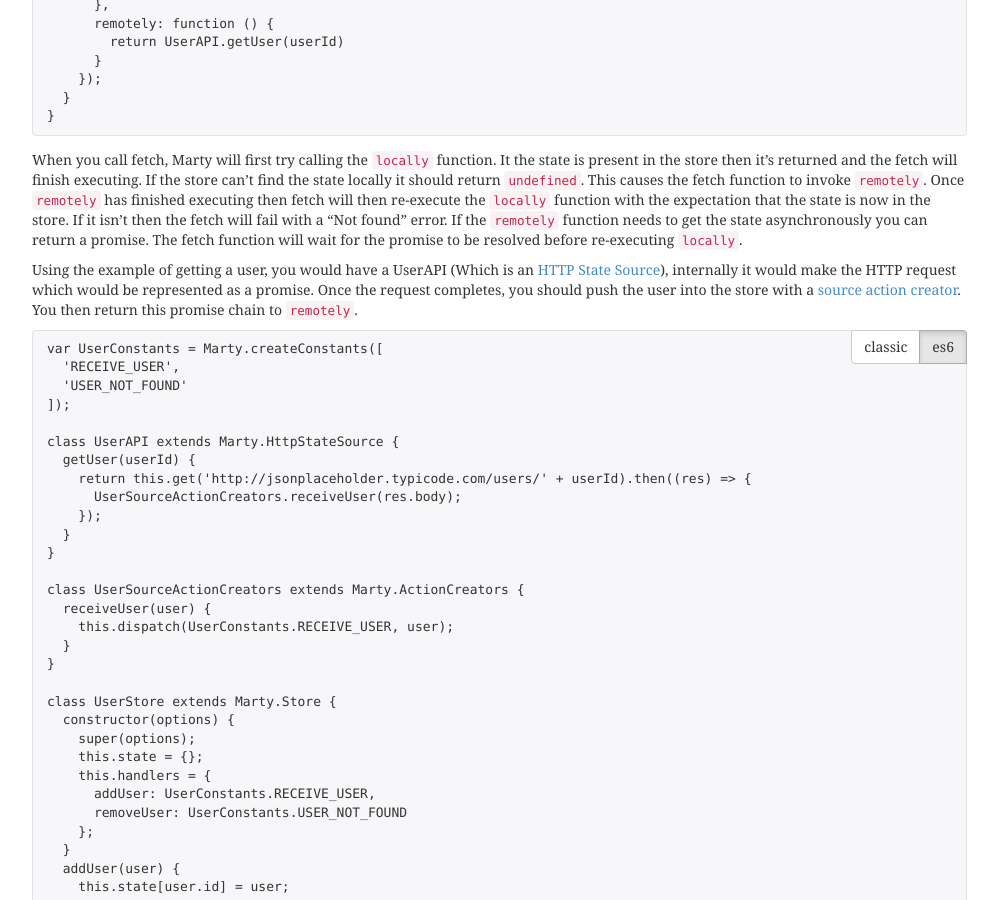
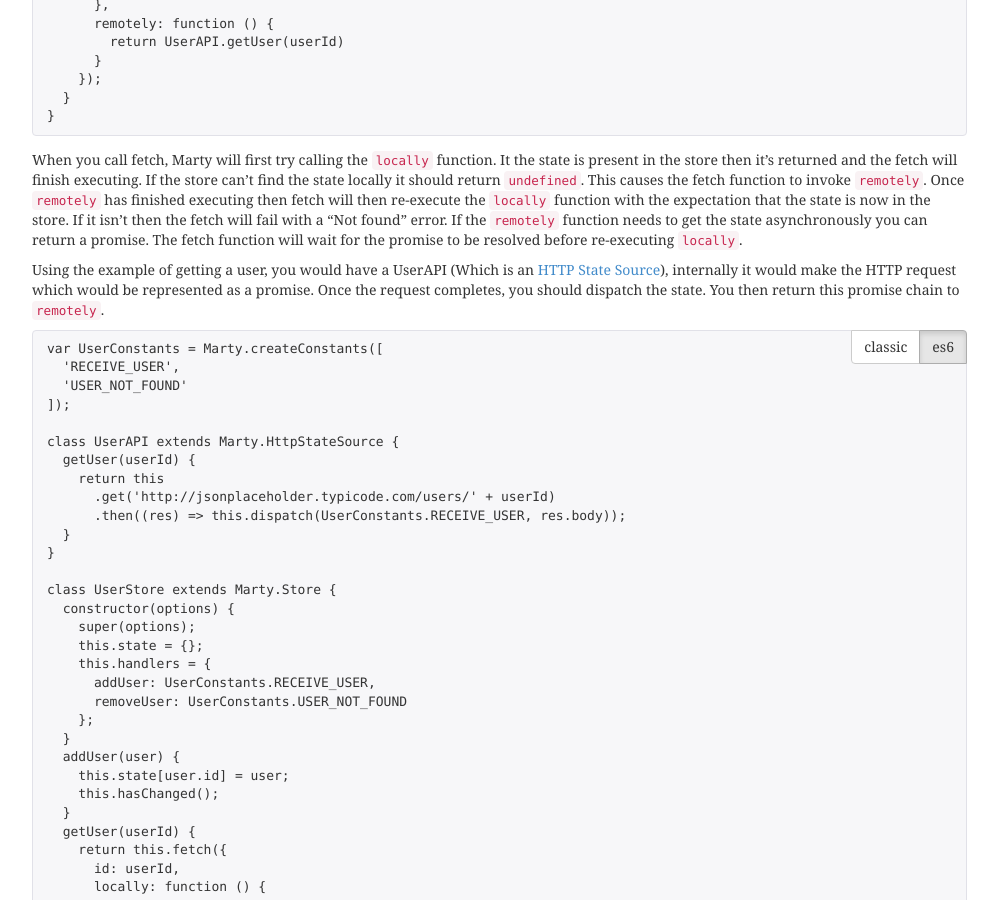
Before and after one commit to alsuper114/marty, a Jekyll site: the page built from docs/_guides/stores/fetching-data.md, in a window 1280 px wide and 900 px high, scrolled down 484 px. Shown: the whole window, without its empty margins (243-1241 px from the left). Built offline with Jekyll 4.4.1, drawn with Linux system fonts in a browser that asks for light colours; nearby versions of some CDN libraries; Markdown is read by kramdown in place of the engine named in the settings.

```diff
--- a/docs/_guides/stores/fetching-data.md
+++ b/docs/_guides/stores/fetching-data.md
@@ -51,7 +51,7 @@ class UserStore extends Marty.Store {
 
 When you call fetch, Marty will first try calling the ``locally`` function. It the state is present in the store then it's returned and the fetch will finish executing. If the store can't find the state locally it should return ``undefined``. This causes the fetch function to invoke ``remotely``. Once ``remotely`` has finished executing then fetch will then re-execute the ``locally`` function with the expectation that the state is now in the store. If it isn't then the fetch will fail with a "Not found" error. If the ``remotely`` function needs to get the state asynchronously you can return a promise. The fetch function will wait for the promise to be resolved before re-executing ``locally``.
 
-Using the example of getting a user, you would have a UserAPI (Which is an [HTTP State Source](/guides/state-sources/http.html)), internally it would make the HTTP request which would be represented as a promise. Once the request completes, you should push the user into the store with a [source action creator](/guides/action-creators/source-action-creators.html). You then return this promise chain to ``remotely``.
+Using the example of getting a user, you would have a UserAPI (Which is an [HTTP State Source](/guides/state-sources/http.html)), internally it would make the HTTP request which would be represented as a promise. Once the request completes, you should dispatch the state. You then return this promise chain to ``remotely``.
 
 {% sample %}
 classic
@@ -65,16 +65,11 @@ var UserAPI = Marty.createStateSource({
   type: 'http',
   id: 'UserAPI',
   getUser: function (userId) {
-    return this.get('http://jsonplaceholder.typicode.com/users/' + userId).then(function (res) {
-      UserSourceActionCreators.receiveUser(res.body);
-    });
-  }
-});
-
-var UserSourceActionCreators = Marty.createActionCreators({
-  id: 'UserSourceActionCreators',
-  receiveUser: function (user) {
-    this.dispatch(UserConstants.RECEIVE_USER, user);
+    return this
+      .get('http://jsonplaceholder.typicode.com/users/' + userId)
+      .then(function (res) {
+        this.dispatch(UserConstants.RECEIVE_USER, res.body);
+      }.bind(this));
   }
 });
 
@@ -116,15 +111,9 @@ var UserConstants = Marty.createConstants([
 
 class UserAPI extends Marty.HttpStateSource {
   getUser(userId) {
-    return this.get('http://jsonplaceholder.typicode.com/users/' + userId).then((res) => {
-      UserSourceActionCreators.receiveUser(res.body);
-    });
-  }
-}
-
-class UserSourceActionCreators extends Marty.ActionCreators {
-  receiveUser(user) {
-    this.dispatch(UserConstants.RECEIVE_USER, user);
+    return this
+      .get('http://jsonplaceholder.typicode.com/users/' + userId)
+      .then((res) => this.dispatch(UserConstants.RECEIVE_USER, res.body));
   }
 }
 
--- a/lib/actionCreators/autoDispatch.js
+++ b/lib/actionCreators/autoDispatch.js
@@ -7,7 +7,7 @@ function autoDispatch(constant) {
     args.unshift(constant);
 
     this.dispatch.apply(this, args);
-  }
-};
+  };
+}
 
 module.exports = autoDispatch;
```
Also changed, not shown: docs/_api/constants/index.md (+19 -4 lines), docs/_guides/constants/index.md (+15 -4 lines), docs/_guides/state-sources/dispatching-actions-from-state-sources.md (added, +66 -0 lines), docs/_guides/state-sources/http.md (+9 -10 lines), docs/_guides/state-sources/index.md (+6 -4 lines), lib/constants.js (+15 -4 lines), test/browser/aliasesSpec.js (+5 -1 lines), test/browser/constantsSpec.js (+36 -5 lines).
